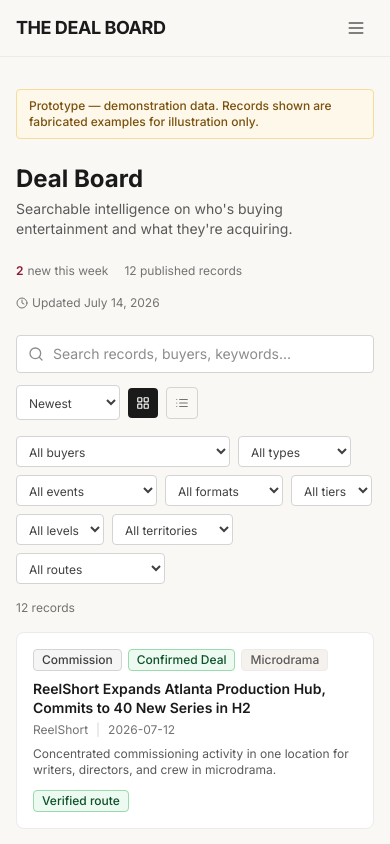
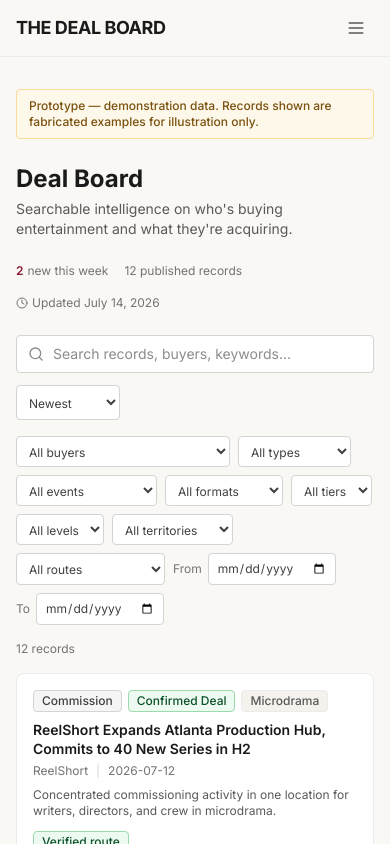
Before and after one commit to illsaid/dealboard, a React (Vite) app: page /deals in a window 390 px wide. Shown: the top 844 px of the page. Built offline with nearby package versions, Linux system fonts and the light colour scheme.

Commit message:
Add date filter, force cards on mobile

```diff
--- a/src/pages/DealBoardPage.tsx
+++ b/src/pages/DealBoardPage.tsx
@@ -28,8 +28,10 @@ export function DealBoardPage() {
   const [filterConfidence, setFilterConfidence] = useState<Confidence | ''>('');
   const [filterTerritory, setFilterTerritory] = useState<Territory | ''>('');
   const [filterAction, setFilterAction] = useState<ActionRouteStatus | ''>('');
+  const [filterDateFrom, setFilterDateFrom] = useState('');
+  const [filterDateTo, setFilterDateTo] = useState('');
 
-  const hasActiveFilters = search || filterBuyer || filterType || filterEventClass || filterFormat || filterEvidence || filterConfidence || filterTerritory || filterAction;
+  const hasActiveFilters = search || filterBuyer || filterType || filterEventClass || filterFormat || filterEvidence || filterConfidence || filterTerritory || filterAction || filterDateFrom || filterDateTo;
 
   const clearFilters = () => {
     setSearch('');
@@ -41,6 +43,8 @@ export function DealBoardPage() {
     setFilterConfidence('');
     setFilterTerritory('');
     setFilterAction('');
+    setFilterDateFrom('');
+    setFilterDateTo('');
   };
 
   const filtered = useMemo(() => {
@@ -63,6 +67,8 @@ export function DealBoardPage() {
     if (filterConfidence) results = results.filter(r => r.confidence === filterConfidence);
     if (filterTerritory) results = results.filter(r => r.territory === filterTerritory);
     if (filterAction) results = results.filter(r => r.action.status === filterAction);
+    if (filterDateFrom) results = results.filter(r => r.date >= filterDateFrom);
+    if (filterDateTo) results = results.filter(r => r.date <= filterDateTo);
 
     if (sort === 'confidence') {
       results = [...results].sort((a, b) => confidenceOrder[b.confidence] - confidenceOrder[a.confidence]);
@@ -71,7 +77,7 @@ export function DealBoardPage() {
     }
 
     return results;
-  }, [allRecords, search, filterBuyer, filterType, filterEventClass, filterFormat, filterEvidence, filterConfidence, filterTerritory, filterAction, sort]);
+  }, [allRecords, search, filterBuyer, filterType, filterEventClass, filterFormat, filterEvidence, filterConfidence, filterTerritory, filterAction, filterDateFrom, filterDateTo, sort]);
 
   return (
     <div className="max-w-6xl mx-auto px-4 sm:px-6 py-8">
@@ -115,16 +121,17 @@ export function DealBoardPage() {
             <option value="confidence">Confidence</option>
             <option value="buyer">Buyer</option>
           </select>
+          {/* View toggle hidden on mobile — cards are forced */}
           <button
             onClick={() => setView('cards')}
-            className={`p-2 rounded ${view === 'cards' ? 'bg-ink-900 text-cream-50' : 'text-ink-500 hover:text-ink-900 border border-ink-200'}`}
+            className={`hidden md:inline-flex p-2 rounded ${view === 'cards' ? 'bg-ink-900 text-cream-50' : 'text-ink-500 hover:text-ink-900 border border-ink-200'}`}
             aria-label="Card view"
           >
             <LayoutGrid size={14} />
           </button>
           <button
             onClick={() => setView('table')}
-            className={`p-2 rounded ${view === 'table' ? 'bg-ink-900 text-cream-50' : 'text-ink-500 hover:text-ink-900 border border-ink-200'}`}
+            className={`hidden md:inline-flex p-2 rounded ${view === 'table' ? 'bg-ink-900 text-cream-50' : 'text-ink-500 hover:text-ink-900 border border-ink-200'}`}
             aria-label="Table view"
           >
             <List size={14} />
@@ -189,6 +196,26 @@ export function DealBoardPage() {
           { value: 'likely', label: 'Likely route' },
           { value: 'none', label: 'No confirmed route' },
         ]} />
+        <div className="flex items-center gap-1.5">
+          <label className="text-xs text-ink-500">From</label>
+          <input
+            type="date"
+            value={filterDateFrom}
+            onChange={e => setFilterDateFrom(e.target.value)}
+            className="text-xs border border-ink-200 rounded px-2 py-1.5 bg-white text-ink-700 focus:outline-none focus:border-burgundy-400"
+            aria-label="Date from"
+          />
+        </div>
+        <div className="flex items-center gap-1.5">
+          <label className="text-xs text-ink-500">To</label>
+          <input
+            type="date"
+            value={filterDateTo}
+            onChange={e => setFilterDateTo(e.target.value)}
+            className="text-xs border border-ink-200 rounded px-2 py-1.5 bg-white text-ink-700 focus:outline-none focus:border-burgundy-400"
+            aria-label="Date to"
+          />
+        </div>
       </div>
 
       {/* Active filter indicator + clear */}
@@ -204,7 +231,14 @@ export function DealBoardPage() {
         )}
       </div>
 
-      {/* Results */}
+      {/* Results — mobile always shows cards regardless of view toggle */}
+      <div className="md:hidden grid grid-cols-1 gap-3">
+        {filtered.map(record => (
+          <RecordCard key={record.id} record={record} compact />
+        ))}
+      </div>
+
+      <div className="hidden md:block">
         {view === 'cards' ? (
           <div className="grid grid-cols-1 md:grid-cols-2 gap-4">
             {filtered.map(record => (
@@ -212,9 +246,7 @@ export function DealBoardPage() {
             ))}
           </div>
         ) : (
-        <>
-          {/* Desktop table */}
-          <div className="hidden md:block border border-ink-100 rounded-lg overflow-hidden bg-white">
+          <div className="border border-ink-100 rounded-lg overflow-hidden bg-white">
             <table className="w-full text-xs">
               <thead>
                 <tr className="border-b border-ink-100 bg-cream-50">
@@ -254,14 +286,8 @@ export function DealBoardPage() {
               </tbody>
             </table>
           </div>
-          {/* Mobile: use cards instead of overflowing table */}
-          <div className="md:hidden grid grid-cols-1 gap-3">
-            {filtered.map(record => (
-              <RecordCard key={record.id} record={record} compact />
-            ))}
+        )}
       </div>
-        </>
-      )}
     </div>
   );
 }
```
Lines whose indentation alone changed are shown as unchanged.
